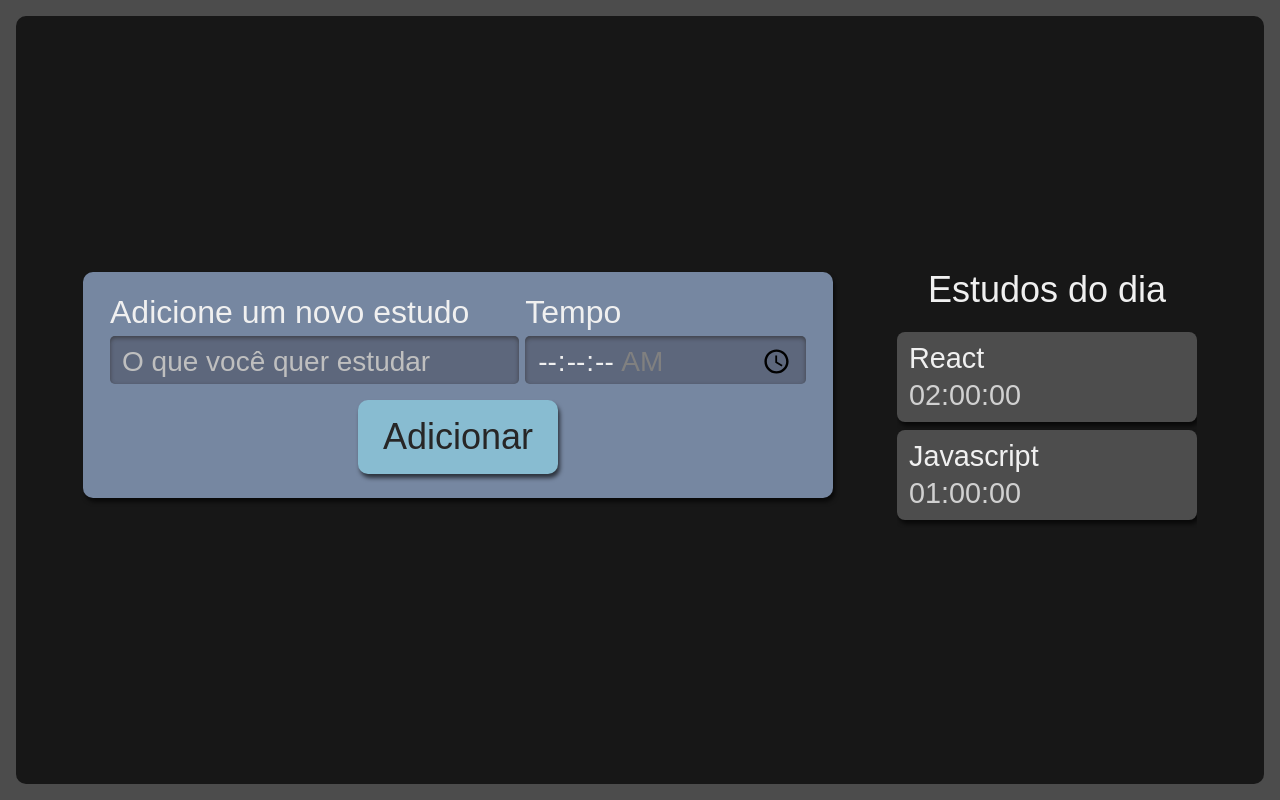
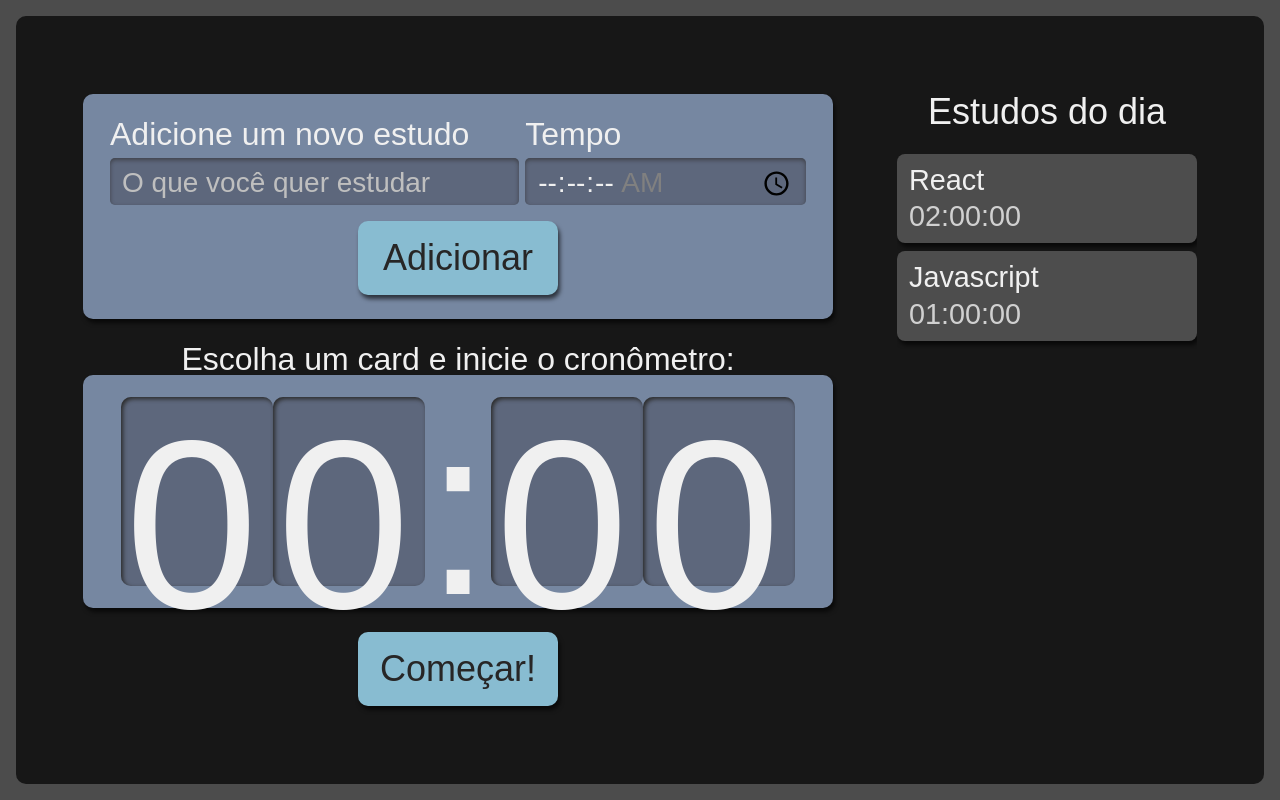
Before and after one commit to torquatonatalia/alura-studies, a React (Create React App) app: page / in a window 1280 px wide. Built offline with nearby package versions, Linux system fonts and the light colour scheme.

Commit message:
Criando o tsx e scss de Stopwatch e Watch

```diff
--- /dev/null
+++ b/src/components/Stopwatch/Stopwatch.module.scss
@@ -0,0 +1,59 @@
+.cronometro {
+    display: flex;
+    flex-direction: column;
+    align-items: center;
+    grid-area: cronometro;
+
+    .relogioWrapper {
+      align-items: center;
+      background-color: #7687A1;
+      border-radius: 10px;
+      box-shadow: 2px 4px 4px #0000009F;
+      box-sizing: border-box;
+      display: flex;
+      font-size: 5rem;
+      justify-content: center;
+      margin-bottom: 24px;
+      padding: 16px 12px;
+      width: 100%;
+    }
+
+    .titulo {
+      font-size: 2rem;
+    }
+
+    button {
+      background-color: #88bcd1;
+      border-radius: 10px;
+      box-shadow: 2px 4px 4px #0000009F;
+      color: #272626;
+      cursor: pointer;
+      font-size: 1.25rem;
+      padding: 16px;
+      width: 150px;
+
+      &:active {
+        background-color: #7CA6B7;
+        box-shadow: 2px 2px 4px #0000009F inset;
+        cursor: auto;
+      }
+    }
+
+    @media screen and (min-width:1280px) {
+
+      .relogioWrapper{
+        font-size: 15rem;
+      }
+
+      p {
+        font-size: 2rem;
+      }
+
+      button {
+        grid-column-start: span 2;
+        justify-self: center;
+        width: 200px;
+        font-size: 2.25rem;
+      }
+    }
+  }
--- /dev/null
+++ b/src/components/Stopwatch/Watch/Watch.module.scss
@@ -0,0 +1,21 @@
+.relogioNumero {
+    background-color: #5D677C;
+    box-shadow: 2px 2px 4px #2B2B2B inset;
+    height: 3.6rem;
+    width: 3rem;
+    padding: 8px 4px;
+    border-radius: 10px;
+
+    @media screen and (min-width:1280px) {
+      height: 10.8rem;
+      width: 9rem;
+    }
+  }
+
+  .relogioDivisao {
+    height: 4.2rem;
+
+    @media screen and (min-width:1280px) {
+      height: 12.6rem;
+    }
+  }
--- /dev/null
+++ b/src/components/Stopwatch/Watch/index.tsx
@@ -0,0 +1,13 @@
+import style from "./Watch.module.scss";
+
+export default function Watch() {
+    return (
+        <>
+            <span className={style.relogioNumero}>0</span>
+            <span className={style.relogioNumero}>0</span>
+            <span className={style.relogioDivisao}>:</span>
+            <span className={style.relogioNumero}>0</span>
+            <span className={style.relogioNumero}>0</span>
+        </>
+    )
+}
--- /dev/null
+++ b/src/components/Stopwatch/index.tsx
@@ -0,0 +1,19 @@
+import Button from "../Button";
+import Watch from "./Watch";
+import style from "./Stopwatch.module.scss";
+
+export default function Stopwatch() {
+    return (
+        <div className={style.cronometro}>
+            <p className={style.titulo}>
+                Escolha um card e inicie o cronômetro:
+            </p>
+            <div className={style.relogioWrapper}>
+                <Watch />
+            </div>
+            <Button
+                texto="Começar!"
+            />
+        </div>
+    )
+}
--- a/src/pages/App.tsx
+++ b/src/pages/App.tsx
@@ -1,14 +1,15 @@
 import React from 'react';
 import Form from '../components/Form';
 import List from '../components/List';
+import Stopwatch from '../components/Stopwatch';
 import style from './App.module.scss';
 
 function App() {
   return (
     <div className={style.AppStyle}>
       <Form />
-
       <List />
+      <Stopwatch />
     </div>
   );
 }
```
